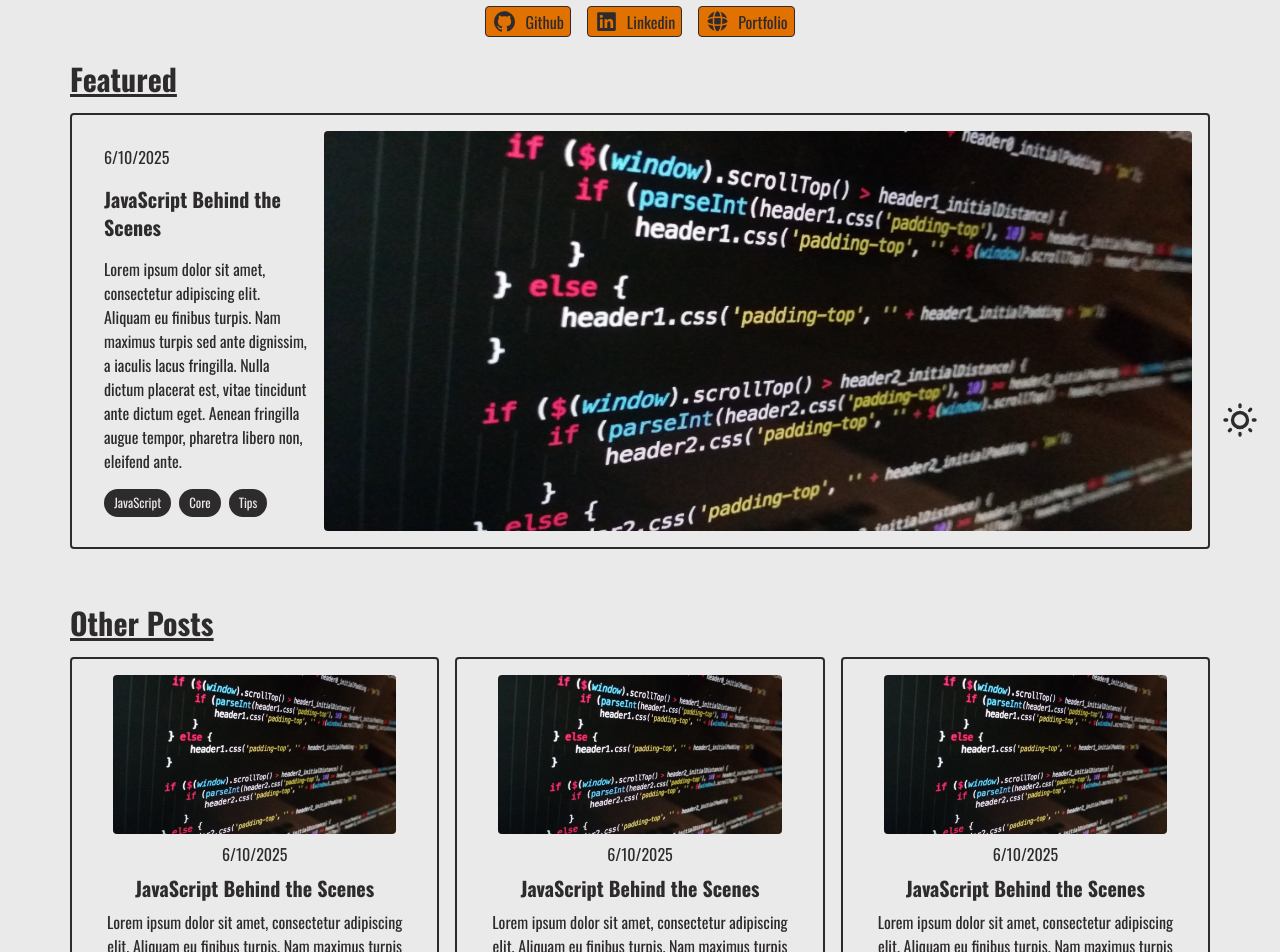
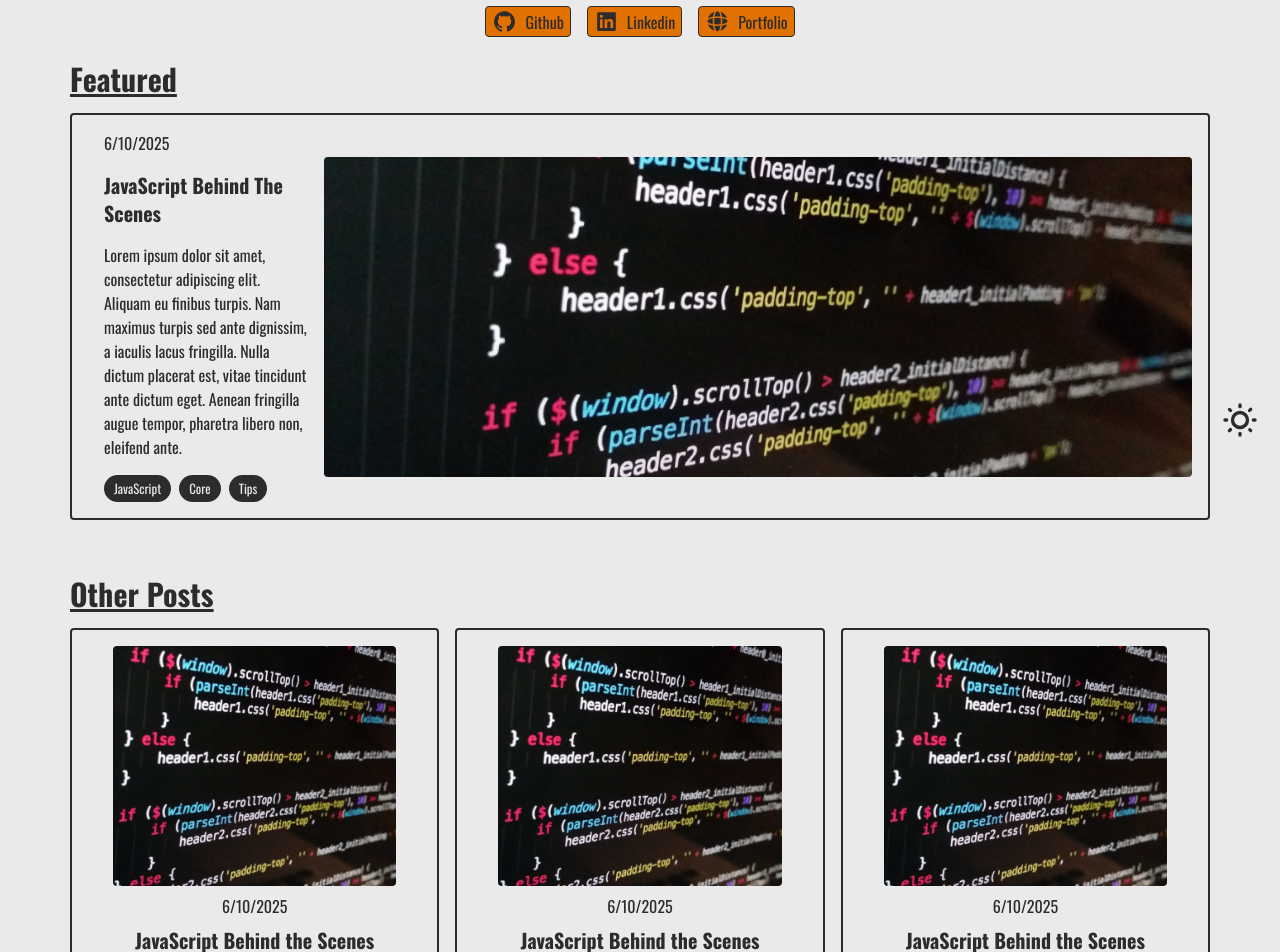
Before and after one commit to SV592/blog-app, a Next.js app: page / in a window 1280 px wide. Shown: the part 340-1292 px from the top of the page. Built offline with nearby package versions, Linux system fonts and the light colour scheme.

Commit message:
refactored img component

```diff
--- a/src/app/components/Blogs/Blogs.tsx
+++ b/src/app/components/Blogs/Blogs.tsx
@@ -1,11 +1,15 @@
+"use client";
 import React from 'react'
+import Image from 'next/image';
 
 export const Blogs = () => {
   return (
     <div className='grid grid-cols-1 sm:grid-cols-2 md:grid-cols-3 gap-4 mt-4'>
         <div className='blogs'>
              {/* Featured image */}
-            <img src="/javascript.jpg" width="85%" className='max-h-100 rounded-sm' alt="" />
+              <div className='w-[95%] md:w-[85%] h-[15vh] sm:h-[20vh] md:h-[30vh] lg:h-[40vh]] relative'>
+                <Image src="/javascript.jpg" alt="feature image" fill objectFit='cover' className='rounded-sm' priority={true} />
+              </div>
 
             <div className='flex flex-col gap-2 px-4 mt-2'>
             {/* Display current date */}
@@ -29,7 +33,9 @@ export const Blogs = () => {
 
         <div className='blogs'>
             {/* Featured image */}
-            <img src="/javascript.jpg" width="85%" className='max-h-100 rounded-sm' alt="" />
+            <div className='w-[95%] md:w-[85%] h-[15vh] md:h-[20vh] lg:h-[30vh] relative'>
+                <Image src="/javascript.jpg" alt="feature image" fill objectFit='cover' className='rounded-sm' priority={true} />
+            </div>
 
             <div className='flex flex-col gap-2 px-4 mt-2'>
             {/* Display current date */}
@@ -53,7 +59,9 @@ export const Blogs = () => {
 
         <div className='blogs'>
             {/* Featured image */}
-            <img src="/javascript.jpg" width="85%" className='max-h-100 rounded-sm' alt="" />
+            <div className='w-[95%] md:w-[85%] h-[15vh] md:h-[20vh] lg:h-[30vh] relative'>
+                <Image src="/javascript.jpg" alt="feature image" fill objectFit='cover' className='rounded-sm' priority={true} />
+            </div>
 
             <div className='flex flex-col gap-2 px-4 mt-2'>
             {/* Display current date */}
--- a/src/app/components/Featured/Featured.tsx
+++ b/src/app/components/Featured/Featured.tsx
@@ -1,4 +1,6 @@
+"use client"
 import React from 'react'
+import Image from 'next/image'
 
 // Featured component displays a highlighted blog post section
 export const Featured: React.FC = () => {
@@ -10,7 +12,7 @@ export const Featured: React.FC = () => {
             {/* Display current date */}
             <p className=''>{new Date().toLocaleDateString()}</p>
             {/* Featured post title */}
-            <h1 className='text-xl font-bold'>JavaScript Behind the Scenes</h1>
+            <h1 className='text-xl font-bold'>JavaScript Behind The Scenes</h1>
             {/* Featured post description */}
             <p>Lorem ipsum dolor sit amet, consectetur adipiscing elit. Aliquam eu finibus turpis. Nam maximus turpis sed ante dignissim,
                 a iaculis lacus fringilla. Nulla dictum placerat est, vitae tincidunt ante dictum eget. Aenean fringilla augue tempor,
@@ -25,7 +27,10 @@ export const Featured: React.FC = () => {
         </div>
 
         {/* Featured image */}
-        <img src="/javascript.jpg" width="85%" className='max-h-100 rounded-sm' alt="" />
+        <div className='w-[95%] md:w-[85%] h-[15vh] sm:h-[20vh] md:h-[30vh] lg:h-[40vh] relative'>
+          <Image src="/javascript.jpg" alt="feature image" quality={95} fill objectFit='cover' className='rounded-sm' priority={true} />
+        </div>
+
     </div>
   )
 }
--- a/src/app/components/Footer/Footer.tsx
+++ b/src/app/components/Footer/Footer.tsx
@@ -4,7 +4,7 @@ import React from 'react'
 export const Footer: React.FC = () => {
   return (
     // Fixed 5 units from the bottom of the viewport
-    <footer className="mx-14 my-5 mt-4 md:mx-5 lg:mx-11">
+    <footer className="mx-14 my-5 mt-4 md:mx-5 lg:mx-11 text-center">
         <div className="flex">
             {/* Aside contains the copyright */}
             <aside className="flex gap-2 items-center">
--- a/src/app/globals.css
+++ b/src/app/globals.css
@@ -49,14 +49,10 @@ html[data-theme="myDarkTheme"] {
   }
 
   .featured {
-    @apply border-[#EAEAEA] text-[#EAEAEA]
+    @apply text-[#2E2B2C] bg-[#EAEAEA]
   }
 
   .blogs {
-    @apply border-[#EAEAEA] text-[#EAEAEA]
-  }
-
-  .tags {
-    @apply bg-[#EAEAEA] text-[#2E2B2C]
+    @apply text-[#2E2B2C] bg-[#EAEAEA]
   }
 }
```
